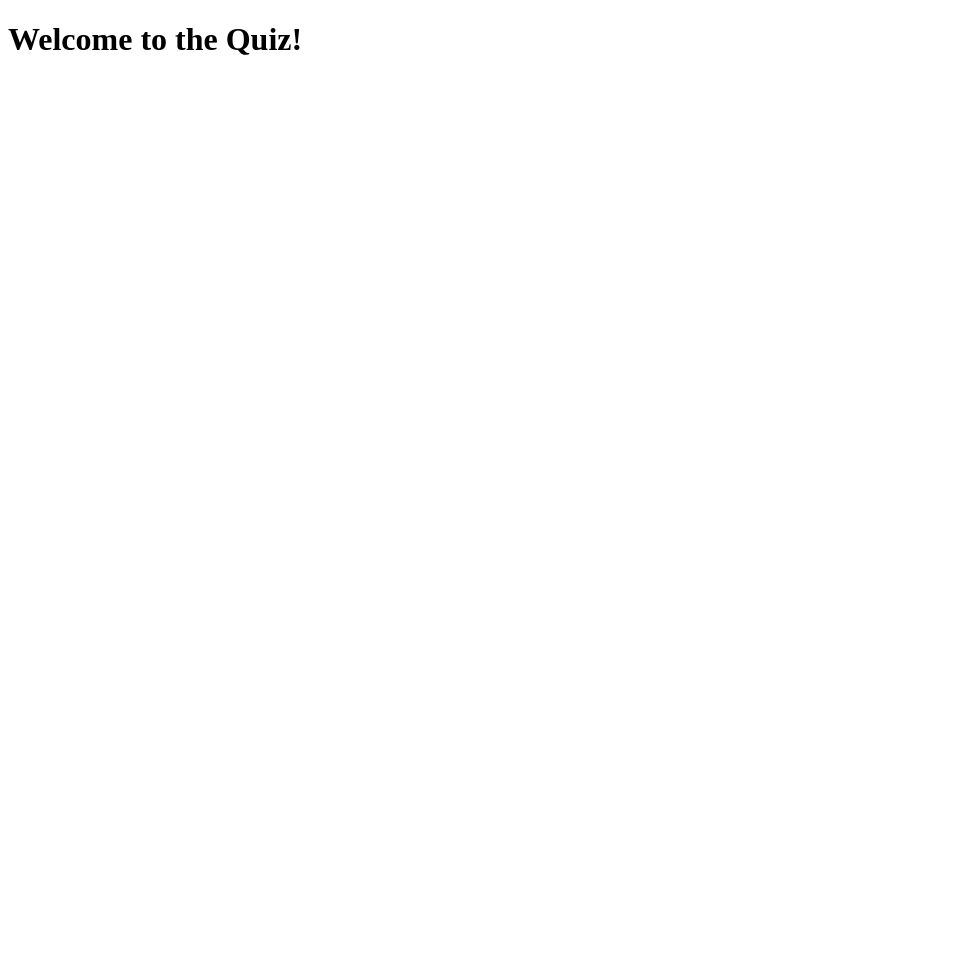
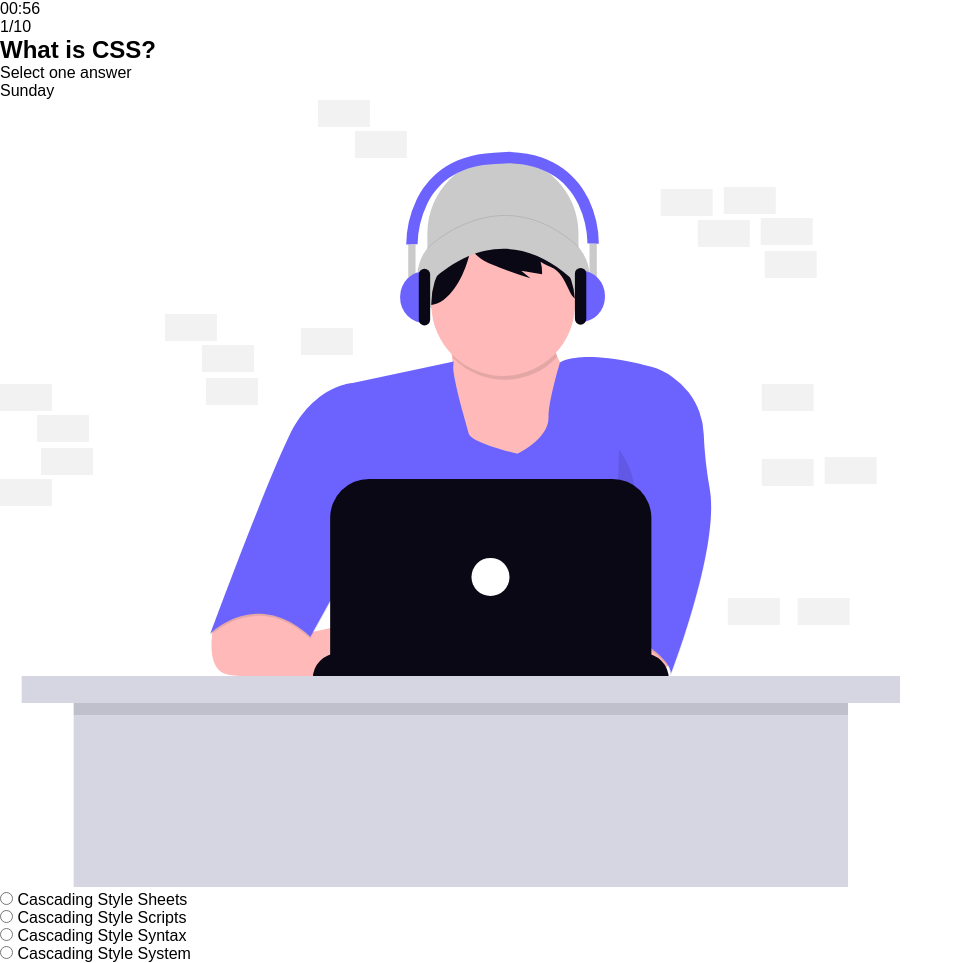
Before and after one commit to Mmeso1/Learnable, a plain HTML site: page Quiz_app/quiz.html in a window 1280 px wide. Shown: the whole page, without its empty margins (0-963 px from the left). Before the commit the page ends 800 px from the top, so only its background shows below. Drawn offline with Linux system fonts and the light colour scheme.

Commit message:
created the base ui of the quiz page without styling yet

```diff
--- a/Quiz_app/countdown.js
+++ b/Quiz_app/countdown.js
@@ -1,6 +1,5 @@
 let countDownScreen = document.getElementById("countdown-screen");
 let countDownElement = document.getElementById("countdown");
-let quizPage = document.getElementById("quiz-page");
 
 let count = 5;
 countDownElement.innerHTML = count;
@@ -13,6 +12,6 @@ let countDownInterval = setInterval(() => {
     clearInterval(countDownInterval);
 
     countDownScreen.style.display = "none";
-    quizPage.classList.remove("hidden");
+    window.location.href = "./quiz.html";
   }
 }, 1000);
--- a/Quiz_app/quiz.html
+++ b/Quiz_app/quiz.html
@@ -3,13 +3,41 @@
   <head>
     <meta charset="UTF-8" />
     <meta name="viewport" content="width=device-width, initial-scale=1.0" />
-    <title>Document</title>
+    <title>Quiz</title>
+    <link rel="stylesheet" href="style.css" />
   </head>
   <body>
-    <!-- Quiz Page (Initially Hidden) -->
-    <div id="quiz-page" class="hidden">
-      <h1>Welcome to the Quiz!</h1>
-      <!-- Quiz content here -->
-    </div>
+    <section class="left-section">
+      <div class="timer">00:56</div>
+      <div class="mid-section">
+        <p class="progress-indicator">1/10</p>
+        <h1 class="question">What is CSS?</h1>
+        <p class="instruction">Select one answer</p>
+      </div>
+      <div class="day">Sunday</div>
+    </section>
+    <section class="right-section">
+      <img src="assets/illustration.svg" alt="illustration" />
+      <section class="right-section">
+        <form action="#">
+          <div>
+            <input id="option1" name="quiz-option" type="radio" />
+            <label for="option1">Cascading Style Sheets</label>
+          </div>
+          <div>
+            <input id="option2" name="quiz-option" type="radio" />
+            <label for="option2">Cascading Style Scripts</label>
+          </div>
+          <div>
+            <input id="option3" name="quiz-option" type="radio" />
+            <label for="option3">Cascading Style Syntax</label>
+          </div>
+          <div>
+            <input id="option4" name="quiz-option" type="radio" />
+            <label for="option4">Cascading Style System</label>
+          </div>
+        </form>
+      </section>
+    </section>
   </body>
 </html>
```
Also changed, not shown: Quiz_app/assets/illustration.svg (added).
